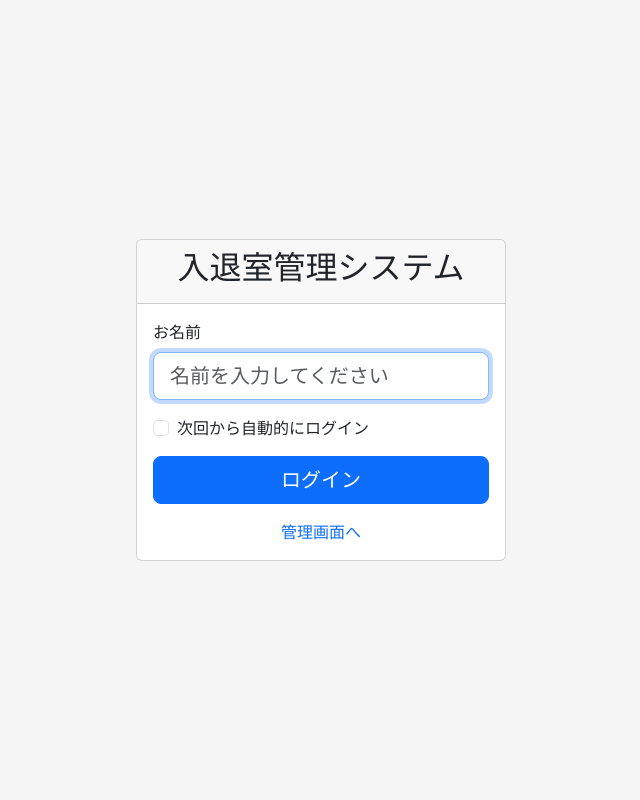
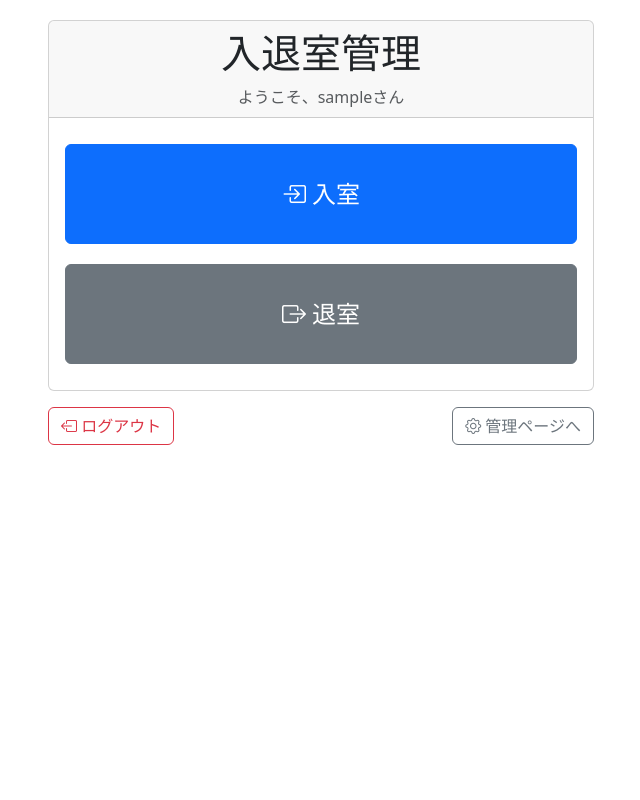
Before and after one commit to wat-sw/access-system, a Flask app: template templates/login.html in a window 1280 px wide. Shown: the whole page, without its empty margins (319-959 px from the left). Run offline with Flask 2, Linux system fonts and the light colour scheme; the template is opened without the code that fills it: most values are stand-ins (such as "Sample title", 1, 10 or a date in 2020).

Commit message:
Update login.html

```diff
--- a/templates/login.html
+++ b/templates/login.html
@@ -3,52 +3,94 @@
 <head>
     <meta charset="UTF-8">
     <meta name="viewport" content="width=device-width, initial-scale=1.0">
-    <title>入退室管理システム - ログイン</title>
+    <title>入退室管理</title>
     <link href="https://cdn.jsdelivr.net/npm/bootstrap@5.3.0/dist/css/bootstrap.min.css" rel="stylesheet">
+    <link rel="stylesheet" href="https://cdn.jsdelivr.net/npm/bootstrap-icons@1.10.0/font/bootstrap-icons.css">
     <style>
         body {
-            display: flex;
-            align-items: center;
-            justify-content: center;
-            min-height: 100vh;
-            background-color: #f5f5f5;
+            padding-top: 20px;
         }
-        .login-form {
-            max-width: 400px;
-            padding: 15px;
-            width: 100%;
+        .btn-access {
+            height: 100px;
+            font-size: 24px;
+            margin: 10px 0;
+        }
+        .feedback {
+            margin-top: 20px;
+            display: none;
         }
     </style>
 </head>
 <body>
-    <div class="login-form">
-        <div class="card">
-            <div class="card-header text-center">
-                <h2>入退室管理システム</h2>
-            </div>
-            <div class="card-body">
-                <form method="POST" action="/">
-                    <div class="mb-3">
-                        <label for="username" class="form-label">お名前</label>
-                        <input type="text" class="form-control form-control-lg" id="username" name="username" placeholder="名前を入力してください" required autofocus>
-                        {% if error %}
-                        <div class="text-danger mt-2">{{ error }}</div>
-                        {% endif %}
+    <div class="container">
+        <div class="row justify-content-center">
+            <div class="col-md-6">
+                <div class="card">
+                    <div class="card-header text-center">
+                        <h1>入退室管理</h1>
+                        <p class="text-muted mb-0">ようこそ、{{ user_name }}さん</p>
                     </div>
-                    <div class="mb-3 form-check">
-                        <input type="checkbox" class="form-check-input" id="remember_me" name="remember_me">
-                        <label class="form-check-label" for="remember_me">次回から自動的にログイン</label>
+                    <div class="card-body">
+                        <button id="inButton" class="btn btn-primary btn-access w-100">
+                            <i class="bi bi-box-arrow-in-right"></i> 入室
+                        </button>
+
+                        <button id="outButton" class="btn btn-secondary btn-access w-100">
+                            <i class="bi bi-box-arrow-right"></i> 退室
+                        </button>
+
+                        <div id="feedback" class="alert alert-success text-center feedback">
+                            記録が保存されました
+                        </div>
                     </div>
-                    <div class="d-grid gap-2">
-                        <button class="btn btn-primary btn-lg" type="submit">ログイン</button>
-                    </div>
-                </form>
+                </div>
 
-                <div class="mt-3 text-center">
-                    <a href="/admin" class="text-decoration-none">管理画面へ</a>
+                <div class="d-flex justify-content-between mt-3">
+                    <a href="/logout" class="btn btn-outline-danger">
+                        <i class="bi bi-box-arrow-left"></i> ログアウト
+                    </a>
+                    <a href="/admin" class="btn btn-outline-secondary">
+                        <i class="bi bi-gear"></i> 管理ページへ
+                    </a>
                 </div>
             </div>
         </div>
     </div>
+
+    <script>
+        document.getElementById('inButton').addEventListener('click', function() {
+            recordAccess('in');
+        });
+
+        document.getElementById('outButton').addEventListener('click', function() {
+            recordAccess('out');
+        });
+
+        function recordAccess(type) {
+            // フォームデータの作成
+            const formData = new FormData();
+            formData.append('type', type);
+
+            // サーバーにデータを送信
+            fetch('/api/access', {
+                method: 'POST',
+                body: formData
+            })
+            .then(response => response.json())
+            .then(data => {
+                if (data.success) {
+                    // 成功メッセージを表示
+                    const feedback = document.getElementById('feedback');
+                    feedback.textContent = type === 'in' ? '入室記録を保存しました' : '退室記録を保存しました';
+                    feedback.style.display = 'block';
+
+                    // 3秒後にメッセージを非表示
+                    setTimeout(() => {
+                        feedback.style.display = 'none';
+                    }, 3000);
+                }
+            });
+        }
+    </script>
 </body>
 </html>
```
